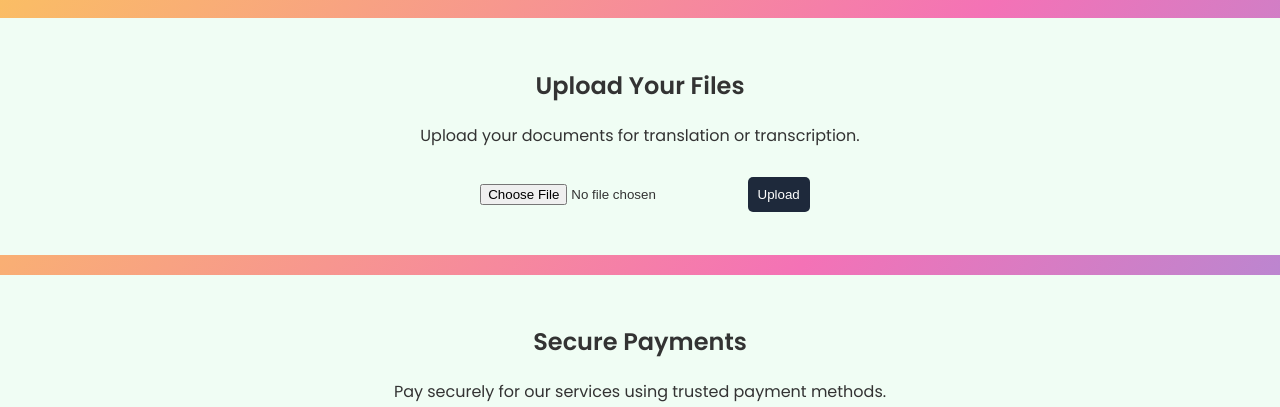
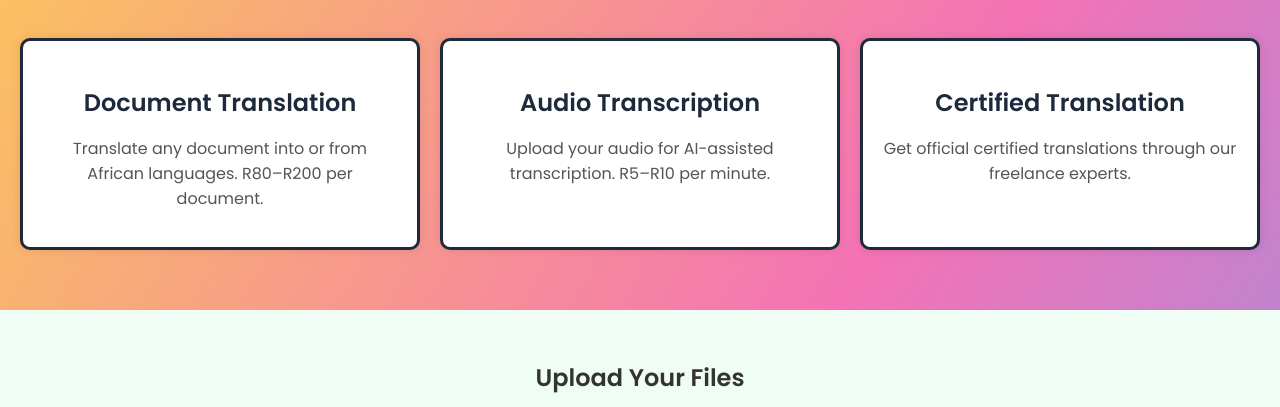
Before and after one commit to PercyManenzhe/afritongue, a plain HTML site: page index.html in a window 1280 px wide. Shown: the part 394-801 px from the top of the page. Drawn offline with Linux system fonts and the light colour scheme.

Commit message:
Added services section

```diff
--- a/index.html
+++ b/index.html
@@ -55,7 +55,38 @@
       font-size: 1.1rem;
       color: #555;
     }
+  .services {
+    display: grid;
+    grid-template-columns: repeat(auto-fit, minmax(250px, 1fr));
+    gap: 20px;
+    padding: 40px 20px;
+    text-align: center;
+  }
 
+  .service {
+    background: white;
+    padding: 20px;
+    border-radius: 10px;
+    border: 3px solid #1e293b;
+    box-shadow: 0 0 10px rgba(0, 0, 0, 0.1);
+    transition: box-shadow 0.3s ease, transform 0.3s ease;
+  }
+
+  .service:hover {
+    box-shadow: 0 0 20px rgba(96, 165, 250, 0.6);
+    transform: translateY(-5px);
+  }
+
+  .service h3 {
+    margin-bottom: 10px;
+    font-size: 1.5rem;
+    color: #1e293b;
+  }
+
+  .service p {
+    font-size: 1rem;
+    color: #555;
+  }
     .upload-section, .payment-section, .testimonials, .faq, .translator-signup {
       padding: 30px 20px;
       text-align: center;
@@ -113,6 +144,21 @@
     <h2>Translation & Transcription Services</h2>
     <p>Instant, Affordable, and Rooted in African Language Excellence</p>
   </section>
+  <!-- Add this section after the "hero" section -->
+<section class="services">
+    <div class="service">
+      <h3>Document Translation</h3>
+      <p>Translate any document into or from African languages. R80–R200 per document.</p>
+    </div>
+    <div class="service">
+      <h3>Audio Transcription</h3>
+      <p>Upload your audio for AI-assisted transcription. R5–R10 per minute.</p>
+    </div>
+    <div class="service">
+      <h3>Certified Translation</h3>
+      <p>Get official certified translations through our freelance experts.</p>
+    </div>
+  </section>
 
   <section class="upload-section">
     <h2>Upload Your Files</h2>
```
